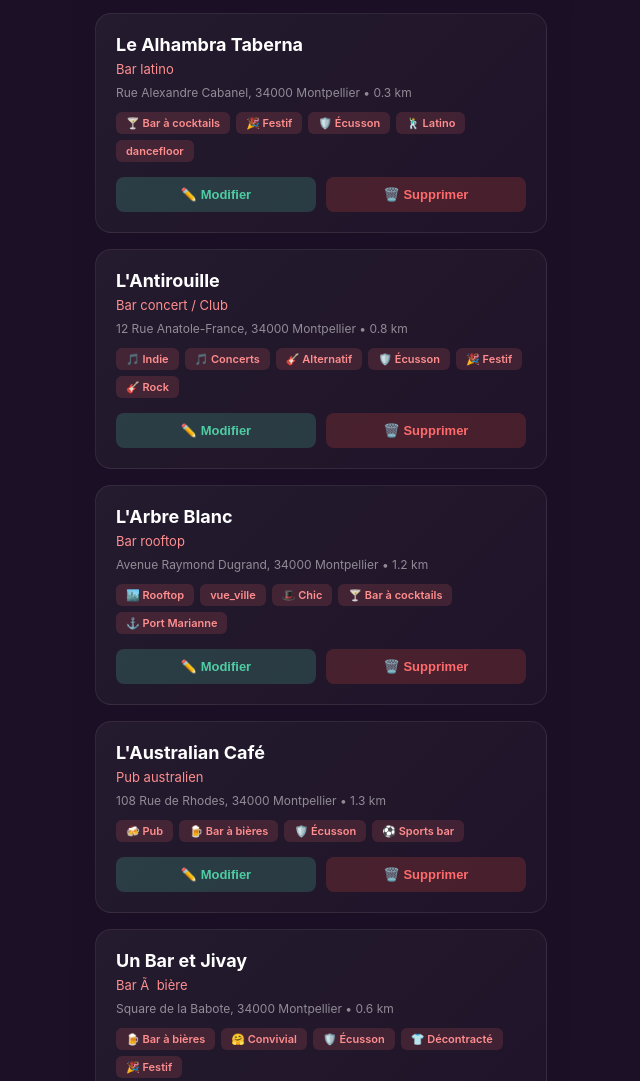
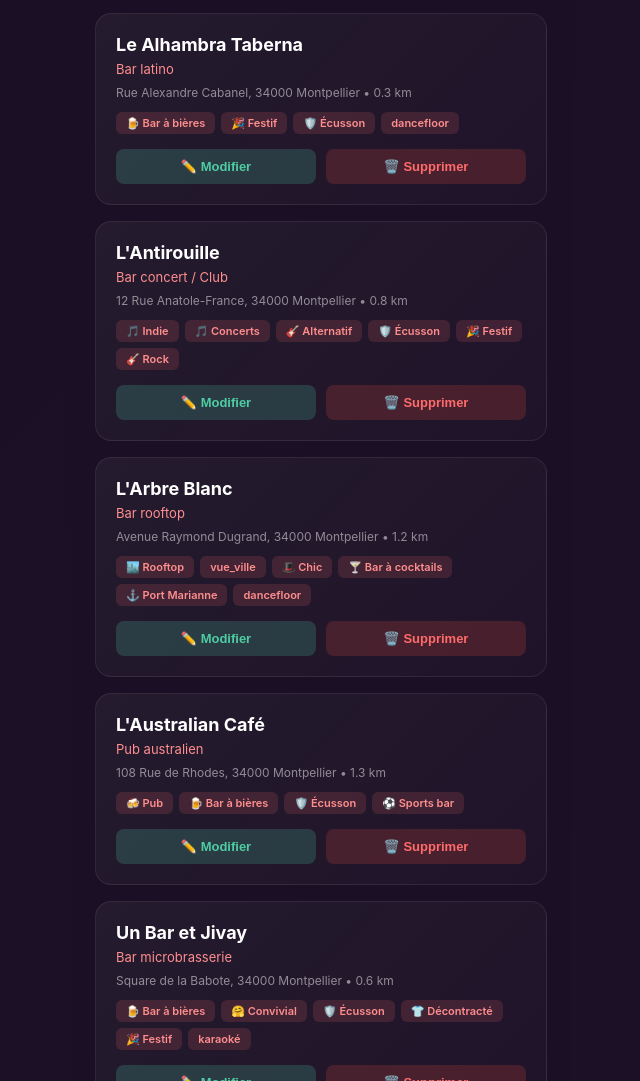
Before and after one commit to Soifmybarfinder/SOIF.Recherche_ton_bar, a plain HTML site: page index.html in a window 1280 px wide. Shown: the part 711-1792 px from the top of the page, without its empty margins (319-959 px from the left). Drawn offline with Linux system fonts and the light colour scheme.

Commit message:
Update index.html

```diff
--- a/index.html
+++ b/index.html
@@ -403,11 +403,11 @@
 
         const BARS_JSON = [
   {"id":1,"name":"Les 3 Singes","type":"Bar concert","address":"Rue des Ã‰tuves, 34000 Montpellier","distance":0.4,"features":["concerts","rock","ecusson","alternatif","festif"]},
-  {"id":2,"name":"Le Alhambra Taberna","type":"Bar latino","address":"Rue Alexandre Cabanel, 34000 Montpellier","distance":0.3,"features":["bar_cocktails","festif","ecusson","latino","dancefloor"]},
+  {"id":2,"name":"Le Alhambra Taberna","type":"Bar latino","address":"Rue Alexandre Cabanel, 34000 Montpellier","distance":0.3,"features":["bar_bieres","festif","ecusson","dancefloor"]},
   {"id":3,"name":"L'Antirouille","type":"Bar concert / Club","address":"12 Rue Anatole-France, 34000 Montpellier","distance":0.8,"features":["indie","concerts","alternatif","ecusson","festif","rock"]},
-  {"id":4,"name":"L'Arbre Blanc","type":"Bar rooftop","address":"Avenue Raymond Dugrand, 34000 Montpellier","distance":1.2,"features":["rooftop","vue_ville","chic","bar_cocktails","port_marianne"]},
+  {"id":4,"name":"L'Arbre Blanc","type":"Bar rooftop","address":"Avenue Raymond Dugrand, 34000 Montpellier","distance":1.2,"features":["rooftop","vue_ville","chic","bar_cocktails","port_marianne","dancefloor"]},
   {"id":5,"name":"L'Australian Café","type":"Pub australien","address":"108 Rue de Rhodes, 34000 Montpellier","distance":1.3,"features":["pub","bar_bieres","ecusson","sport_tv"]},
-  {"id":6,"name":"Un Bar et Jivay","type":"Bar Ã  bière","address":"Square de la Babote, 34000 Montpellier","distance":0.6,"features":["bar_bieres","convivial","ecusson","decontracte","festif"]},
+  {"id":6,"name":"Un Bar et Jivay","type":"Bar microbrasserie","address":"Square de la Babote, 34000 Montpellier","distance":0.6,"features":["bar_bieres","convivial","ecusson","decontracte","festif","karaoké"]},
   {"id":7,"name":"Barberousse","type":"Pub pirate","address":"6 Rue Boussairolles, 34000 Montpellier","distance":0.4,"features":["rhum","festif","ecusson","pub","decoration_vintage","shots"]},
   {"id":8,"name":"La Barbote","type":"Bar microbrasserie","address":"1 Rue des Deux Ponts, 34000 Montpellier","distance":2.5,"features":["bar_bieres","terrasse_ensoleillee","jardin","calme","vue_ville"]},
   {"id":9,"name":"Le Barri","type":"Bar","address":"4 Boulevard Louis Blanc, 34000 Montpellier","distance":0.5,"features":["ecusson","convivial","bar_cocktails","terrasse"]},
@@ -457,9 +457,9 @@
   {"id":53,"name":"Hossegor Bar","type":"Bar","address":"8 Rue de la Petite Loge, 34000 Montpellier","distance":0.3,"features":["bar_cocktails","festif","disco","comedie","decontracte"]},
   {"id":54,"name":"The Invader","type":"Bar geek","address":"5 Rue du Plan d'Agde, 34000 Montpellier","distance":0.5,"features":["jeux","bar_cocktails","ecusson","convivial","alternatif"]},
   {"id":55,"name":"La Jalade","type":"Bar nature","address":"10 Rue de la Jalade, 34000 Montpellier","distance":2,"features":["calme","terrasse_ombragee","jardin","cosy","decontracte"]},
-  {"id":56,"name":"Le Jost","type":"Bar lounge","address":"8 Rue du Faubourg de la Saunerie, 34000 Montpellier","distance":0.7,"features":["bar_cocktails","cosy","figuerolles","lounge","tendance"]},
+  {"id":56,"name":"Le Jost","type":"Bar lounge","address":"8 Rue du Faubourg de la Saunerie, 34000 Montpellier","distance":0.7,"features":["bar_cocktails","cosy","gare","lounge","tendance"]},
   {"id":57,"name":"Le Kaleido Bar","type":"Bar Ã  cocktails","address":"2 Rue Jules Latreilhe, 34000 Montpellier","distance":0.3,"features":["bar_cocktails","terrasse","comedie","cafe","tapas","dj_set"]},
-  {"id":58,"name":"Le Kiosque Verde Paradis","type":"Bar nature","address":"Quartier Beaux-Arts, 34000 Montpellier","distance":1,"features":["jardin","terrasse_ensoleillee","calme","bar_vins","beaux_arts"]},
+  {"id":58,"name":"Le Kiosque Verde Paradis","type":"Bar nature","address":"Quartier Arceaux, 34000 Montpellier","distance":1,"features":["jardin","terrasse_ensoleillee","calme","bar_vins","beaux_arts"]},
   {"id":59,"name":"Madrediosa","type":"Bar lgbtqia+","address":"5 rue Belmont, 34000 Montpellier","distance":0.3,"features":["terrasse","happy_hour","beaux_arts","bar_bieres","bar_cocktails","decontracte","convivial","karaoke","dj_set","festif","cosy"]},
   {"id":60,"name":"La Maison Fleurie","type":"Bar Ã  cocktails","address":"Rue du Faubourg Figuerolles, 34000 Montpellier","distance":1.4,"features":["bar_cocktails","jardin","terrasse_ombragee","calme","cosy"]},
   {"id":61,"name":"Les Marchands","type":"Bar Ã  vin","address":"8 Place Alexandre Laissac, 34000 Montpellier","distance":0.5,"features":["bar_vins","ecusson","cosy","planches","vins_naturels"]},
```
